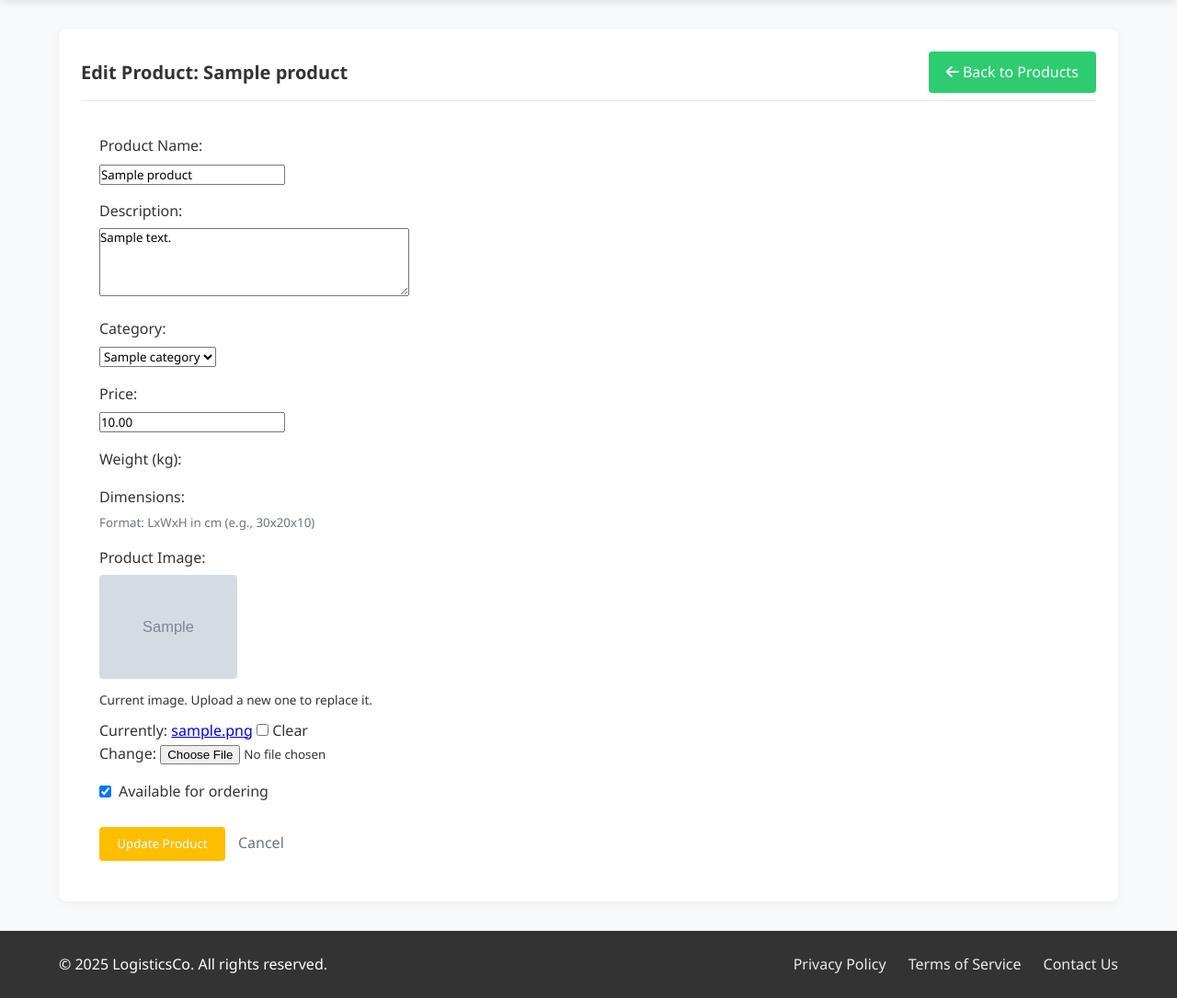
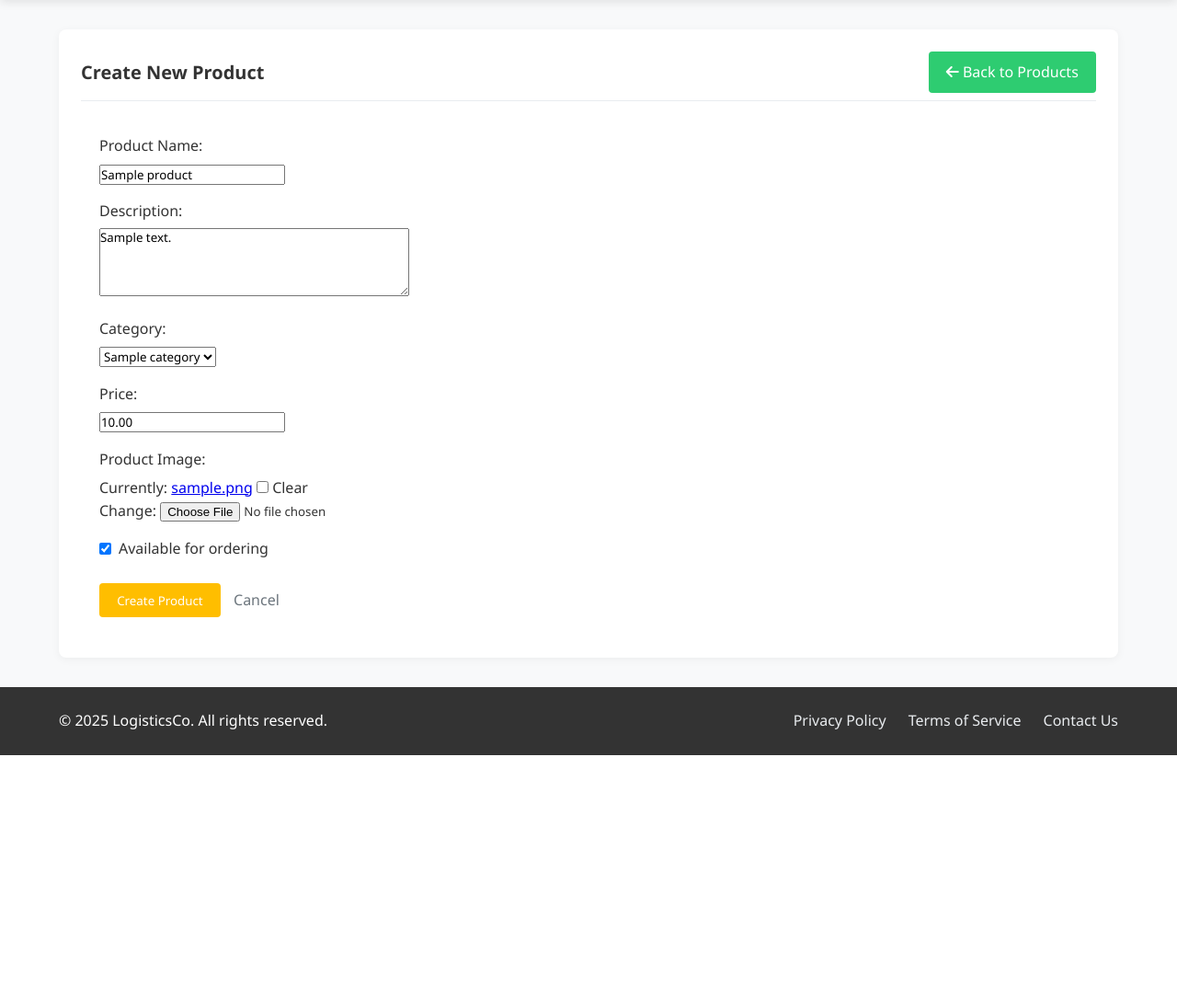
Before and after one commit to Adetomiwa-Oluwatobi/DeliveryCoo, a Django app: page /products/1/edit/ in a window 1280 px wide. Shown: the part 70-1155 px from the top of the page at 92% size. After the commit the page ends 891 px from the top, so only its background shows below. Run offline with Django 5.2, Linux system fonts and the light colour scheme; a user stored in the database is signed in; tables that the repository leaves empty hold one stand-in row (values such as "Sample post"); grey boxes marked "Sample" are stand-in pictures.

Commit message:
update on admin dashboad

```diff
--- a/orders/templates/orders/edit_product.html
+++ b/orders/templates/orders/edit_product.html
@@ -3,7 +3,7 @@
 {% block content %}
 <div class="card">
     <div class="card-header">
-        <h2 class="card-title">Edit Product: {{ product.name }}</h2>
+        <h2 class="card-title">Create New Product</h2>
         <a href="{% url 'product_list' %}" class="btn btn-secondary">
             <i class="fas fa-arrow-left"></i> Back to Products
         </a>
@@ -68,41 +68,9 @@
             </div>
 
             <div style="margin-bottom: 15px;">
-                <label for="{{ form.weight.id_for_label }}" style="display: block; margin-bottom: 5px; font-weight: 500;">
-                    Weight (kg):
-                </label>
-                {{ form.weight }}
-                {% if form.weight.errors %}
-                    <div style="color: #dc3545; font-size: 0.85rem; margin-top: 5px;">
-                        {{ form.weight.errors }}
-                    </div>
-                {% endif %}
-            </div>
-
-            <div style="margin-bottom: 15px;">
-                <label for="{{ form.dimensions.id_for_label }}" style="display: block; margin-bottom: 5px; font-weight: 500;">
-                    Dimensions:
-                </label>
-                {{ form.dimensions }}
-                {% if form.dimensions.errors %}
-                    <div style="color: #dc3545; font-size: 0.85rem; margin-top: 5px;">
-                        {{ form.dimensions.errors }}
-                    </div>
-                {% endif %}
-                <small style="color: #6c757d; display: block; margin-top: 5px;">Format: LxWxH in cm (e.g., 30x20x10)</small>
-            </div>
-
-            {% if form.image %}
-            <div style="margin-bottom: 15px;">
                 <label for="{{ form.image.id_for_label }}" style="display: block; margin-bottom: 5px; font-weight: 500;">
                     Product Image:
                 </label>
-                {% if product.image %}
-                    <div style="margin-bottom: 10px;">
-                        <img src="{{ product.image.url }}" alt="{{ product.name }}" style="max-width: 150px; max-height: 150px; border-radius: 4px;">
-                        <p style="font-size: 0.85rem; margin-top: 5px;">Current image. Upload a new one to replace it.</p>
-                    </div>
-                {% endif %}
                 {{ form.image }}
                 {% if form.image.errors %}
                     <div style="color: #dc3545; font-size: 0.85rem; margin-top: 5px;">
@@ -110,21 +78,6 @@
                     </div>
                 {% endif %}
             </div>
-            {% endif %}
-
-            {% if form.company %}
-            <div style="margin-bottom: 15px;">
-                <label for="{{ form.company.id_for_label }}" style="display: block; margin-bottom: 5px; font-weight: 500;">
-                    Company:
-                </label>
-                {{ form.company }}
-                {% if form.company.errors %}
-                    <div style="color: #dc3545; font-size: 0.85rem; margin-top: 5px;">
-                        {{ form.company.errors }}
-                    </div>
-                {% endif %}
-            </div>
-            {% endif %}
 
             <div style="margin-bottom: 15px;">
                 <label style="display: flex; align-items: center; cursor: pointer;">
@@ -139,7 +92,7 @@
             </div>
 
             <div style="margin-top: 25px;">
-                <button type="submit" class="btn">Update Product</button>
+                <button type="submit" class="btn">Create Product</button>
                 <a href="{% url 'product_list' %}" style="margin-left: 10px; text-decoration: none; color: #6c757d;">Cancel</a>
             </div>
         </form>
```
